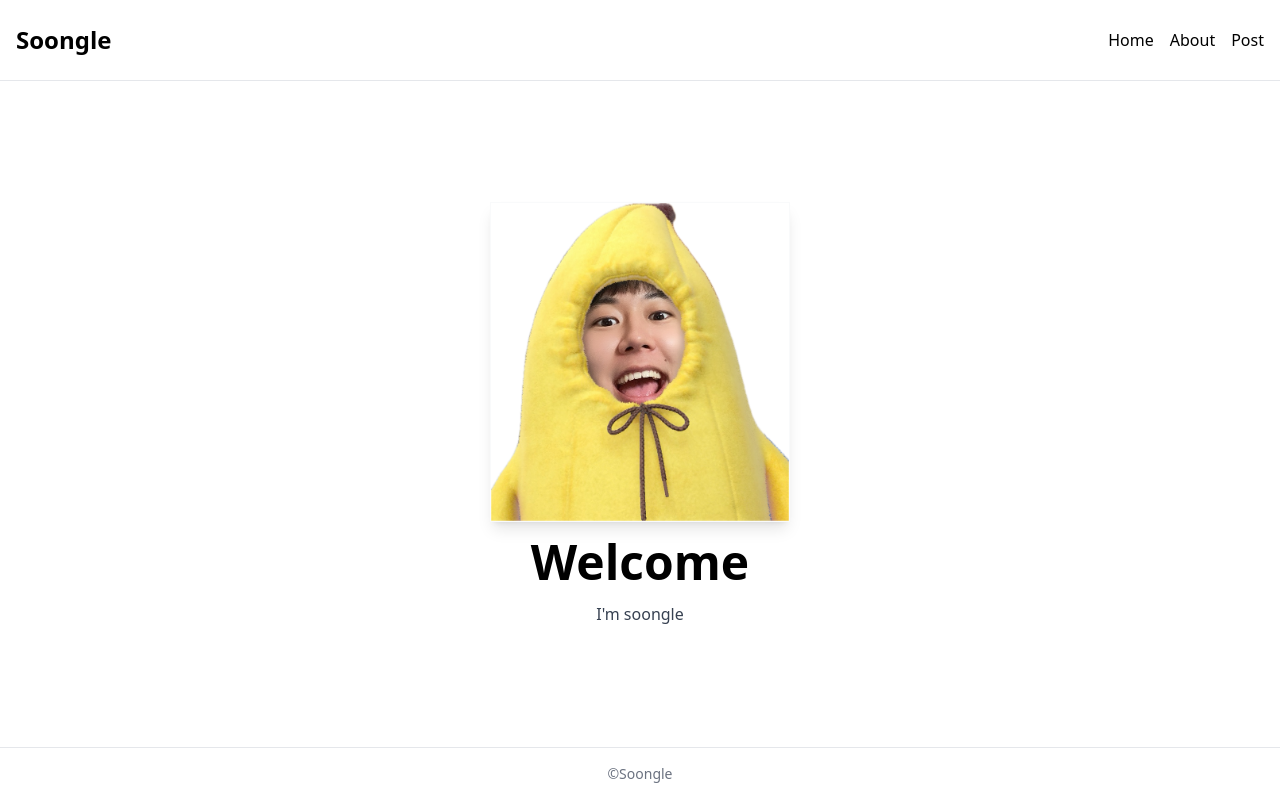
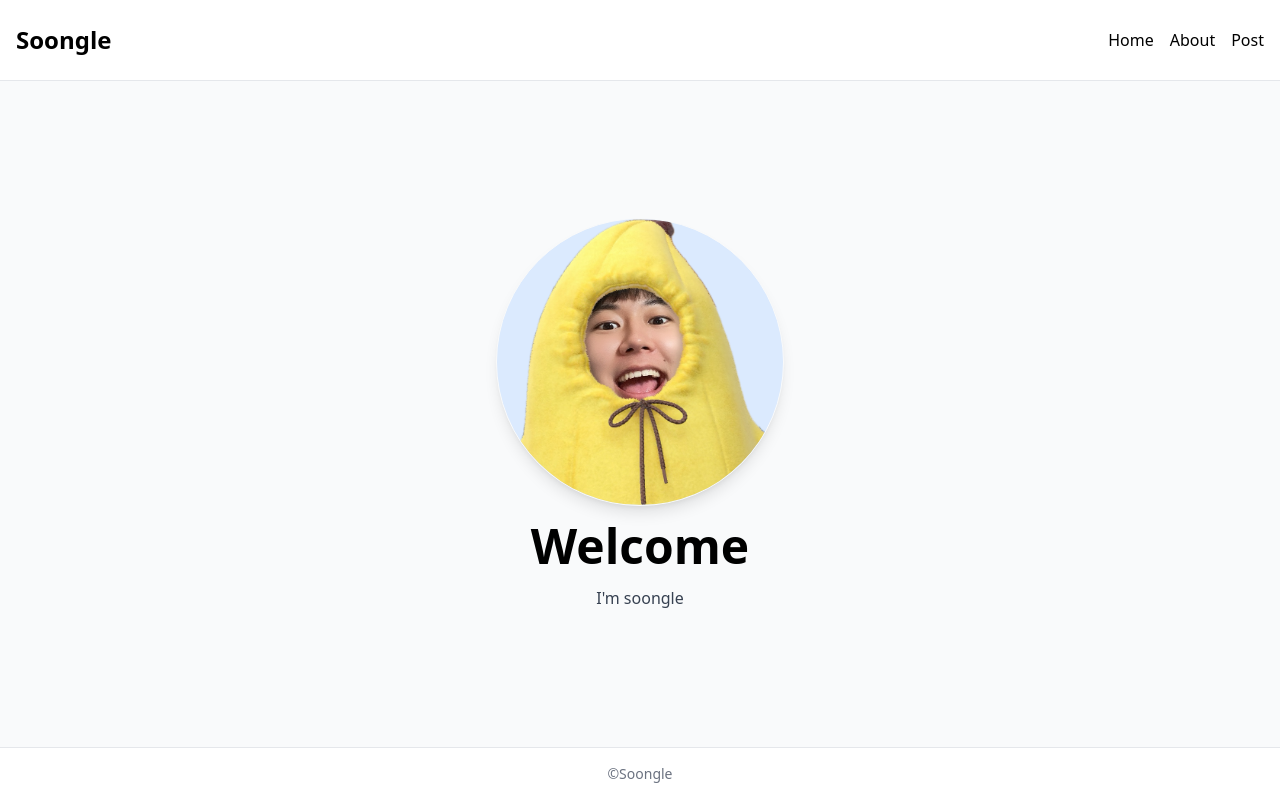
Before and after one commit to s00ngle/soongle-blog, a Next.js app: page / in a window 1280 px wide. Built offline with nearby package versions, Linux system fonts and the light colour scheme.

Commit message:
feat: update Home page styling with background color and image adjustments for better aesthetics

```diff
--- a/app/(home)/page.tsx
+++ b/app/(home)/page.tsx
@@ -1,10 +1,10 @@
 export default function Home() {
   return (
-    <div className="flex-grow flex flex-col justify-center items-center">
+    <div className="flex-grow flex flex-col justify-center items-center bg-gray-50">
       <img
         src="/main-img.png"
         alt="main image"
-        className="max-h-80 shadow-lg border border-gray-50 hover:scale-105 transition-transform duration-300"
+        className="h-72 w-72 rounded-full shadow-lg border border-gray-50 hover:scale-105 transition-transform duration-300 bg-blue-100"
       />
       <h2 className="text-5xl font-semibold mt-4">Welcome</h2>
       <p className="mt-4 text-gray-700 dark:">I&apos;m soongle</p>
```
